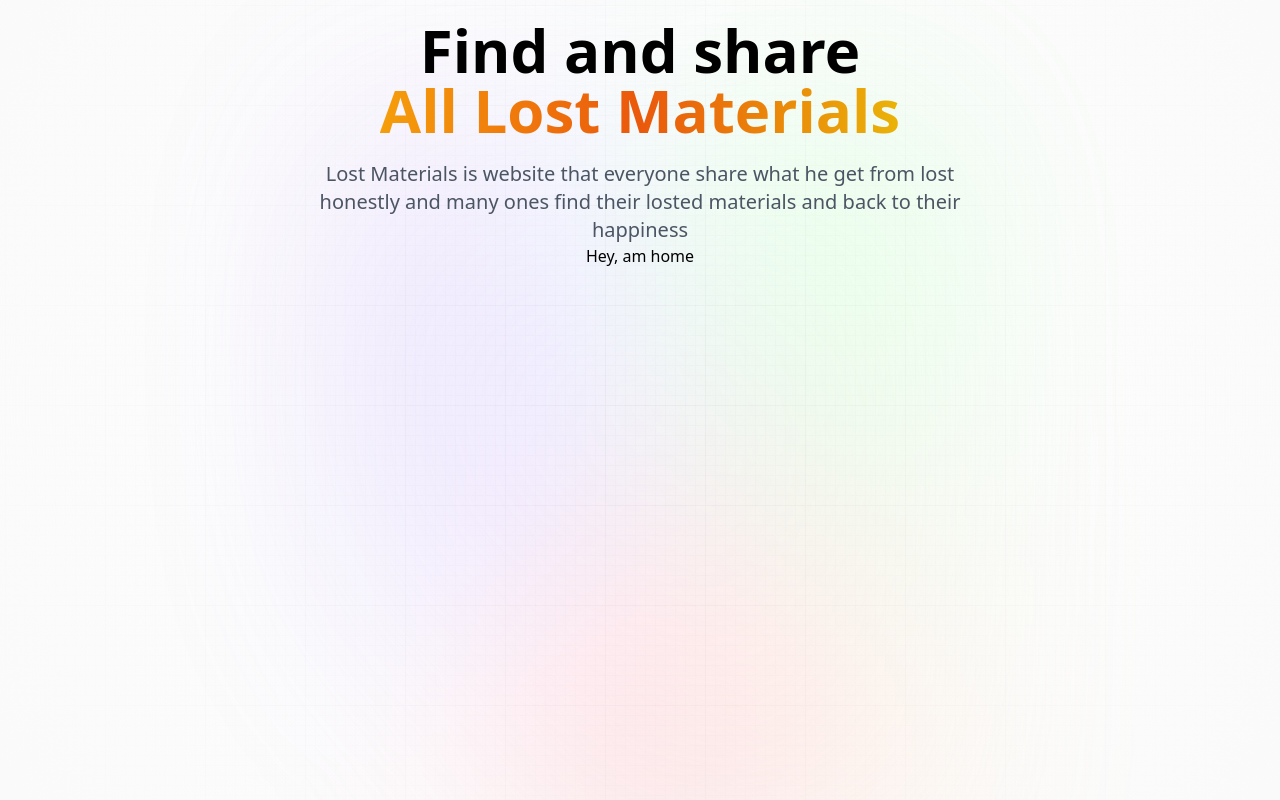
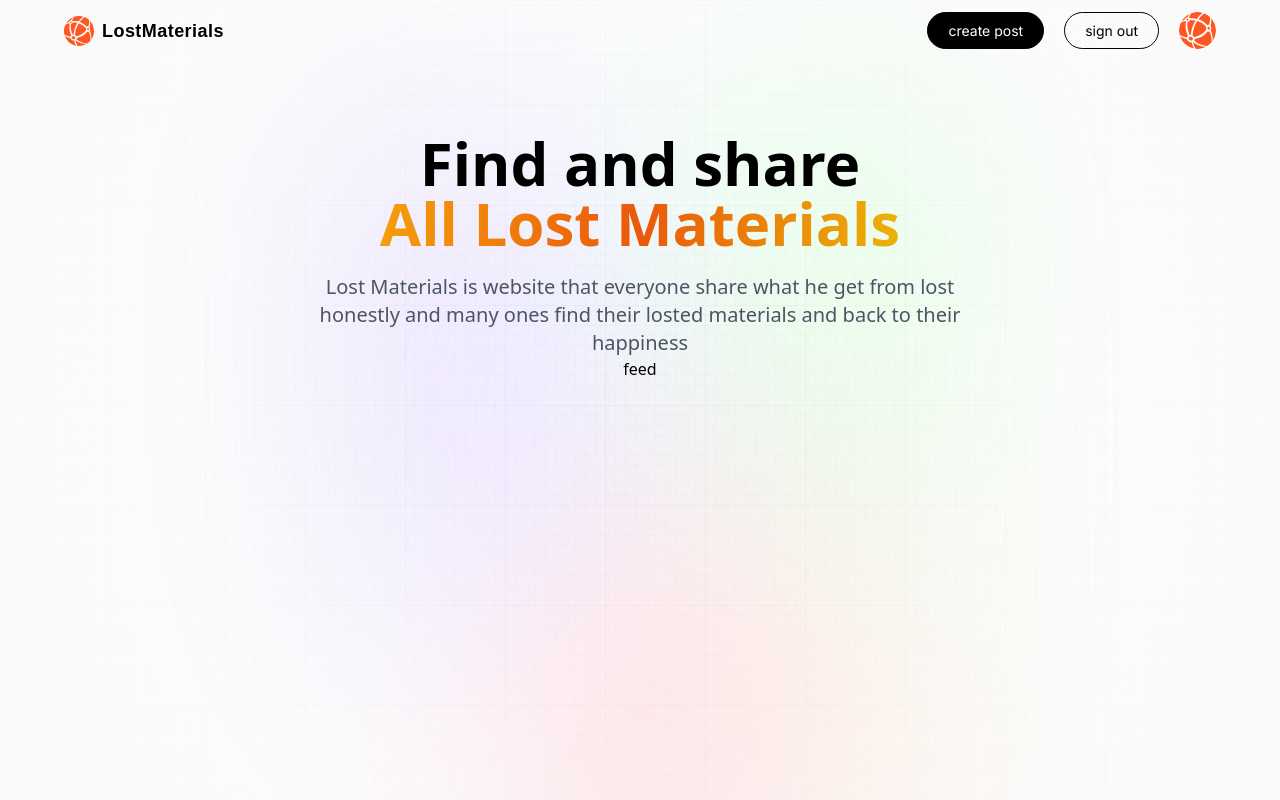
Before and after one commit to mihret1/Lost-Materials--nextjs-fullstack, a Next.js app in the folder nextjs-project/: page / in a window 1280 px wide. Built offline with nearby package versions, Linux system fonts and the light colour scheme.

Commit message:
working on navbar

```diff
--- a/nextjs-project/app/layout.js
+++ b/nextjs-project/app/layout.js
@@ -1,5 +1,7 @@
 
 import '@styles/globals.css'
+import Nav from '@components/Nav'
+import Provider from '@components/Provider'
 
 export const metadata={
     title:'lost materials',
@@ -14,6 +16,7 @@
                 <div className='gradient'/>
             </div>
             <main className='app'>
+                <Nav />
                 {children}
             </main>
             </body>
--- a/nextjs-project/app/page.js
+++ b/nextjs-project/app/page.js
@@ -1,4 +1,5 @@
 
+import Feed from "@components/Feed"
 
 const Home=()=>{
   return(
@@ -14,7 +15,7 @@
         Lost Materials is website that everyone share what he get from lost honestly and
         many ones find their losted materials and back to their happiness
       </p>
-      Hey, am home
+      <Feed />
     </section>
   )
 }
--- /dev/null
+++ b/nextjs-project/components/Feed.jsx
@@ -0,0 +1,9 @@
+import React from "react"
+
+const Feed=()=>{
+    return(
+        <div>feed</div>
+    )
+}
+
+export default Feed
--- /dev/null
+++ b/nextjs-project/components/Form.jsx
@@ -0,0 +1,9 @@
+import React from "react"
+
+const Form=()=>{
+    return(
+        <div>form</div>
+    )
+}
+
+export default Form
--- /dev/null
+++ b/nextjs-project/components/Nav.jsx
@@ -0,0 +1,51 @@
+'use client'
+
+import React from "react"
+import Link from "next/link"
+import Image from "next/image"
+import { useState,useEffect } from "react"
+import {signIn,signOut,useSession,getProviders} from 'next-auth/react'
+
+const Nav=()=>{
+    const isUserLoggedIn=true
+    return(
+        <nav className="flex-between w-full mb-16 pt-3">
+            <Link href='/' className="flex  gap-2 flex-center">
+                 <Image
+                     src='/assets/images/logo.svg'
+                     alt="photo logo"
+                     width={30}
+                     height={30}
+                     className="object-contain"
+                 />
+                 <p className="logo_text">LostMaterials</p>
+                  {/*desktop nav*/}
+
+             </Link>
+             <div className="sm:flex hidden">
+                     {isUserLoggedIn ?(
+                        <div className="flex gap-3 md:gap-5">
+                            <Link href='/create-prompt' className="black_btn">
+                                create post
+                            </Link>
+                            <button type='button' onClick={signOut} className="outline_btn">
+                                sign out
+                            </button>
+                            <Link href='/profile'>
+                                <Image
+                                   src='/assets/images/logo.svg'
+                                   width={37}
+                                   height={37}
+                                   className="rounded-full"
+                                   alt='profile'
+                                 />
+                            </Link>
+                        </div>
+                     ):(<></>)}
+                  </div>
+
+        </nav>
+    )
+}
+
+export default Nav
--- /dev/null
+++ b/nextjs-project/components/Profile.jsx
@@ -0,0 +1,9 @@
+import React from "react"
+
+const Profile=()=>{
+    return(
+        <div>profile</div>
+    )
+}
+
+export default Profile
--- /dev/null
+++ b/nextjs-project/components/PromptCard.jsx
@@ -0,0 +1,9 @@
+import React from "react"
+
+const PromptCard=()=>{
+    return(
+        <div>propmt card</div>
+    )
+}
+
+export default PromptCard
--- /dev/null
+++ b/nextjs-project/components/Provider.jsx
@@ -0,0 +1,9 @@
+import React from "react"
+
+const Provider=()=>{
+    return(
+        <div>provider</div>
+    )
+}
+
+export default Provider
```
